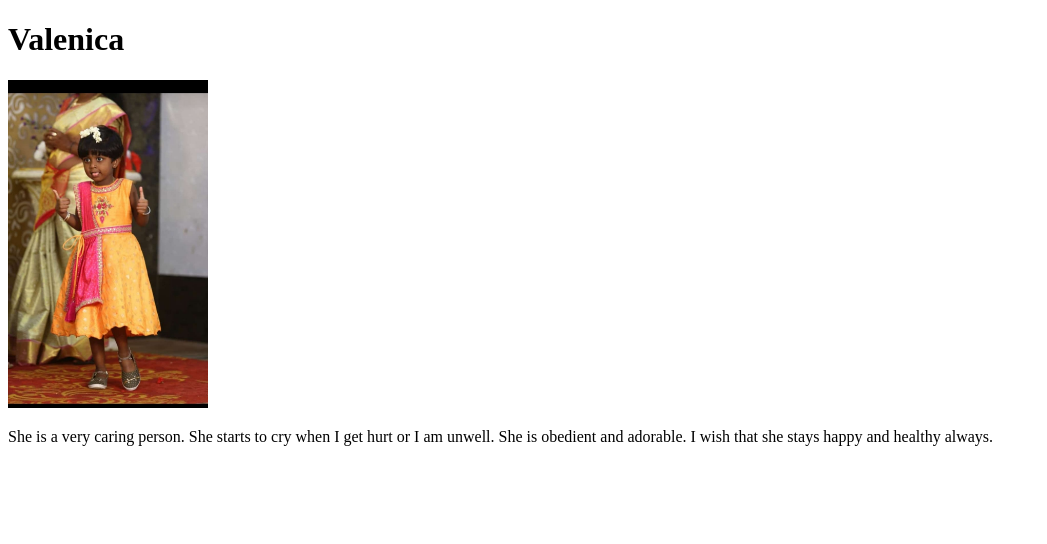
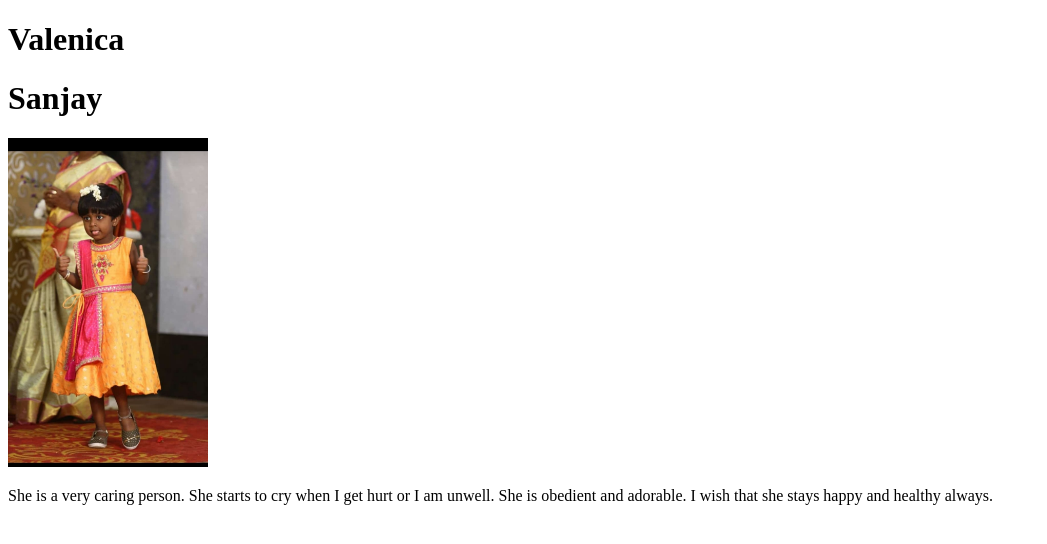
Before and after one commit to SanVal0331/0-VSC-project, a plain HTML site: page index.html in a window 1280 px wide. Shown: the whole page, without its empty margins (0-1047 px from the left). Drawn offline with Linux system fonts and the light colour scheme.

Commit message:
added Sanjay

```diff
--- a/index.html
+++ b/index.html
@@ -8,6 +8,7 @@
 </head>
 <body>
     <h1>Valenica</h1>
+    <h1>Sanjay</h1>
     <img width="200px" src="IMG-20240618-WA0028.jpg" alt="">
     <p>She is a very caring person. She starts to cry when I get hurt or I am unwell. She is obedient and adorable. I wish that she stays happy and healthy always.</p>
 </body>
```
